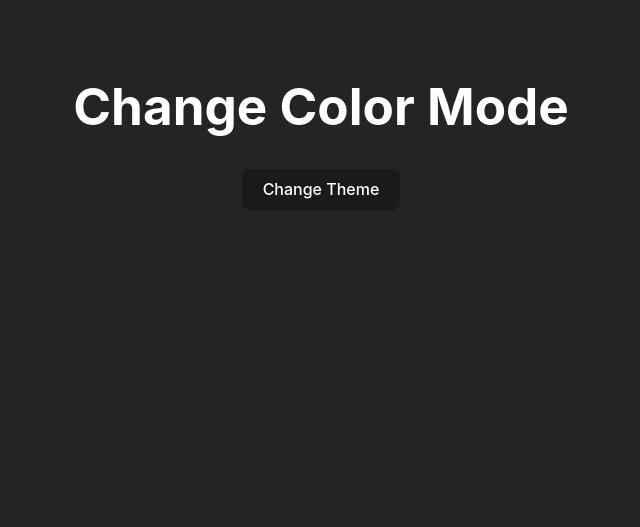
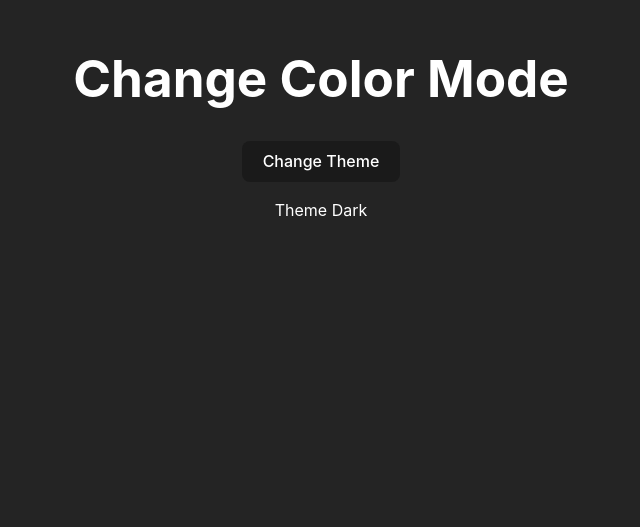
Before and after one commit to mynamebilalkhan/25-react-projects, a React (Vite) app: page / in a window 1280 px wide. Shown: the part 273-800 px from the top of the page, without its empty margins (319-959 px from the left). Built offline with nearby package versions, Linux system fonts and the light colour scheme; no server answers; the HTML template or start-up script is replaced by a standard one.

Commit message:
LightDark Mode Minor changes

```diff
--- a/src/components/lightDarkMode/LightDarkMode.css
+++ b/src/components/lightDarkMode/LightDarkMode.css
@@ -39,3 +39,7 @@
      background-color: var(--button-bg);
      color: var(--button-text);
 }
+
+.light-dark-mode p{
+     text-transform: capitalize;
+}
--- a/src/components/lightDarkMode/LightDarkMode.js
+++ b/src/components/lightDarkMode/LightDarkMode.js
@@ -13,6 +13,7 @@ const LightDarkMode = () => {
         <div className="mode-change-container">
           <h1>Change Color Mode</h1>
           <button onClick={handleToggleTheme}>Change Theme</button>
+          <p>Theme {theme}</p>
         </div>
       </div>
     </div>
```
